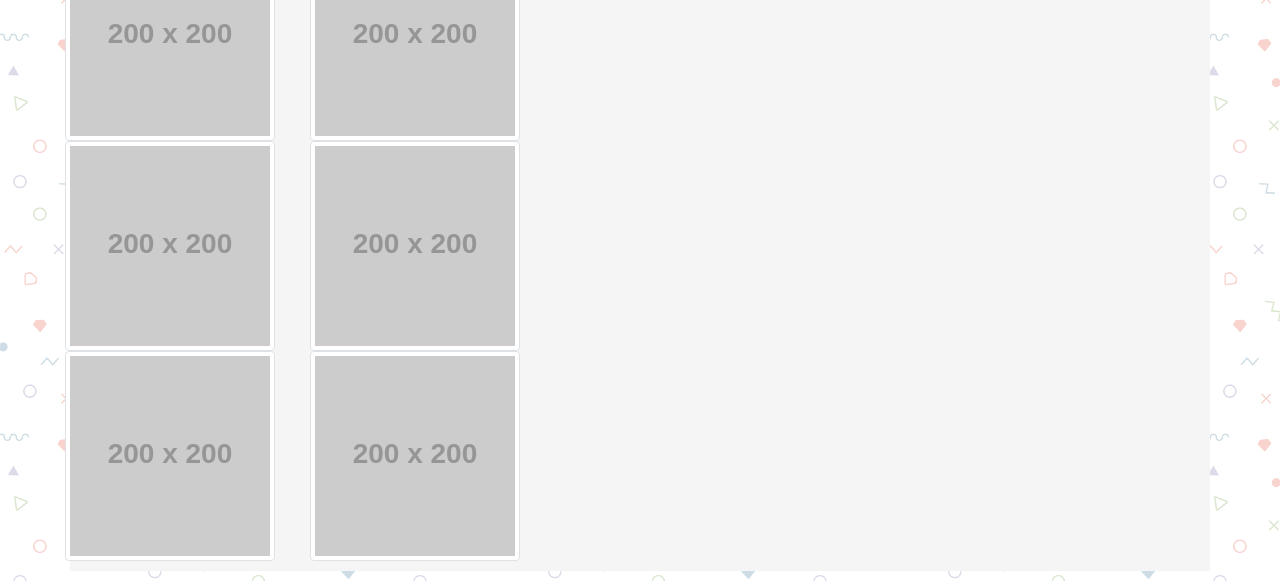
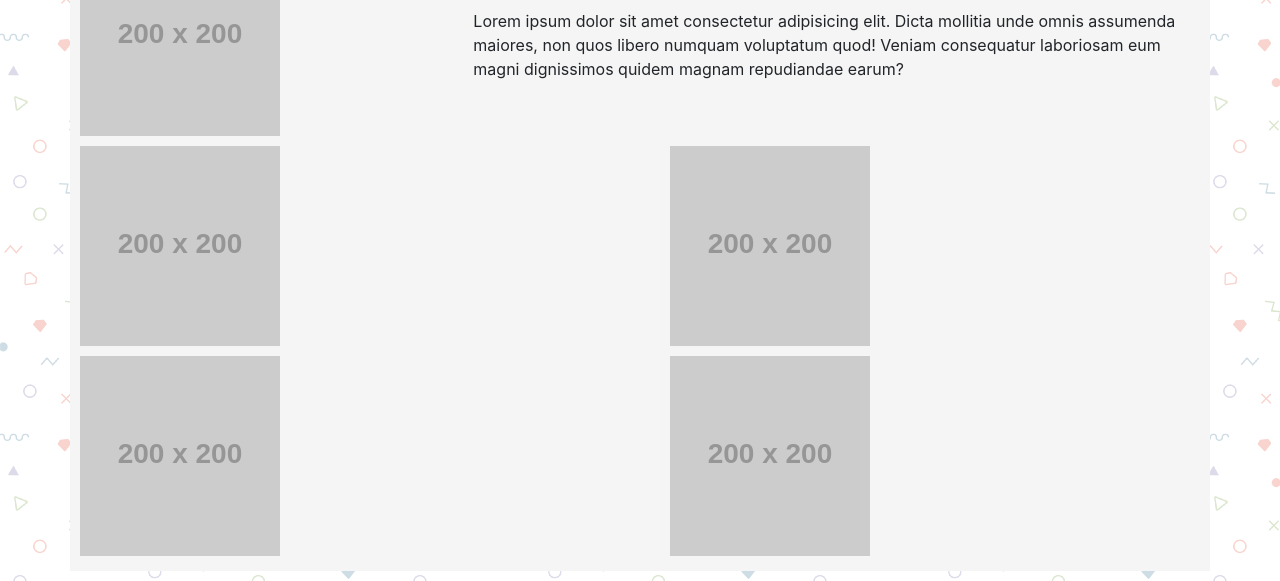
Before and after one commit to MikeFogz/ResponsivePortfolio, a plain HTML site: page portfolio.html in a window 1280 px wide. Shown: the part 255-836 px from the top of the page. Drawn offline with nearby package versions, Linux system fonts and the light colour scheme; placeholder pictures from the web are drawn by us.

Commit message:
updated portfolio content and css

```diff
--- a/Assets/style.css
+++ b/Assets/style.css
@@ -8,9 +8,31 @@
   margin: 10px;
 }
 
+.portfolio-text {
+  padding: 10px;
+  margin: 5px;
+}
+
 .img-thumbnail {
   float: left;
-  margin-right: 5px;
+  margin-right: 10px;
+}
+.about-img {
+  float: left;
+  margin-right: 10px;
+}
+.portfolio-img {
+  float: left;
+  margin-top: 5px;
+  margin-bottom: 5px;
+  margin-right: 10px;
+  padding-left: 15px;
+}
+.portfolio-img2 {
+  float: left;
+  margin-right: 25px;
+  margin-top: 5px;
+  margin-bottom: 5px;
 }
 
 .form-group {
--- a/portfolio.html
+++ b/portfolio.html
@@ -57,53 +57,50 @@
         <div class="col-s-8">
           <div class="page-header">
             <h1>Portfolio</h1>
-            <p>Some of my recent projects</p>
+            <p>My most recent work.</p>
           </div>
           <div class="row">
-            <div class="col-sm-6">
+            <div class="col-sm-12 col-md-4 col-lg-4">
               <img
                 src="http://placehold.it/200x200"
                 alt="Portfolio Placeholder 1"
-                class="img-thumbnail"
+                class="portfolio-img"
               />
             </div>
-            <div class="col-sm-6">
+            <div class="col-sm-12 col-md-8 col-lg-8">
+              <h2 class="portfolio-text"> Highlight Project</h2>
+              <p class="portfolio-text"> Lorem ipsum dolor sit amet consectetur adipisicing elit. Dicta mollitia unde omnis assumenda maiores, non quos libero numquam voluptatum quod! Veniam consequatur laboriosam eum magni dignissimos quidem magnam repudiandae earum?</p>
+            </div>
+          </div>
+          <div class="row">
+            <div class="col-sm-6 col-md-6 col-lg-6">
               <img
                 src="http://placehold.it/200x200"
-                alt="Portfolio Placeholder 2"
-                class="img-thumbnail"
+                alt="Portfolio Placeholder 1"
+                class="portfolio-img"
+              />
+            </div>
+            <div class="col-sm-6 col-md-6 col-lg-6">
+              <img
+                src="http://placehold.it/200x200"
+                alt="Portfolio Placeholder 1"
+                class="portfolio-img"
               />
             </div>
           </div>
           <div class="row">
-            <div class="col-sm-6">
+            <div class="col-sm-6 col-md-6 col-lg-6">
               <img
                 src="http://placehold.it/200x200"
-                alt="Portfolio Placeholder 3"
-                class="img-thumbnail"
+                alt="Portfolio Placeholder 1"
+                class="portfolio-img"
               />
             </div>
-            <div class="col-sm-6">
+            <div class="col-sm-6 col-md-6 col-lg-6">
               <img
                 src="http://placehold.it/200x200"
-                alt="Portfolio Placeholder 4"
-                class="img-thumbnail"
-              />
-            </div>
-          </div>
-          <div class="row">
-            <div class="col-sm-6">
-              <img
-                src="http://placehold.it/200x200"
-                alt="Portfolio Placeholder 5"
-                class="img-thumbnail"
-              />
-            </div>
-            <div class="col-sm-6">
-              <img
-                src="http://placehold.it/200x200"
-                alt="Portfolio Placeholder 6"
-                class="img-thumbnail"
+                alt="Portfolio Placeholder 1"
+                class="portfolio-img"
               />
             </div>
           </div>
```
Also changed, not shown: index.html (+1 -1 lines).
